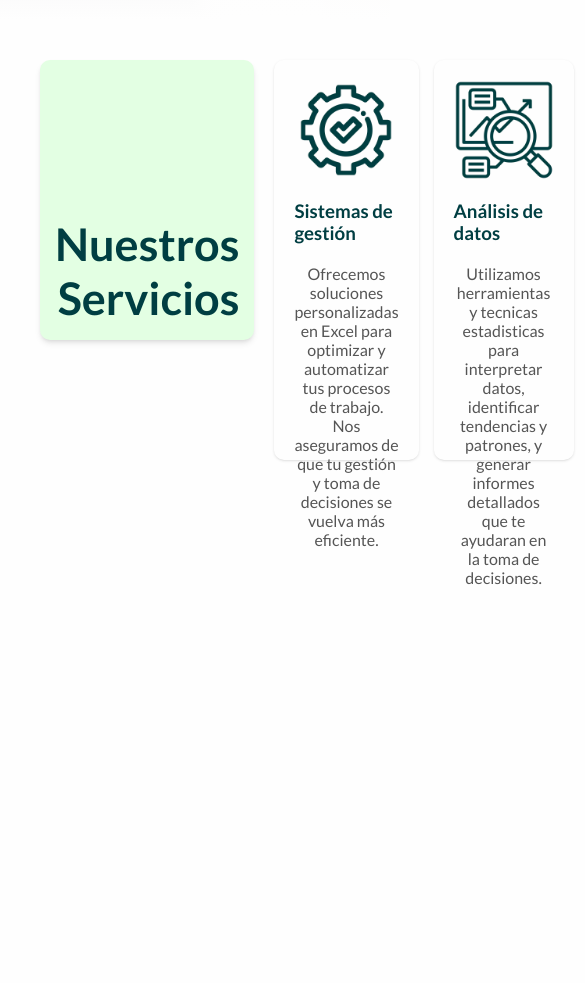
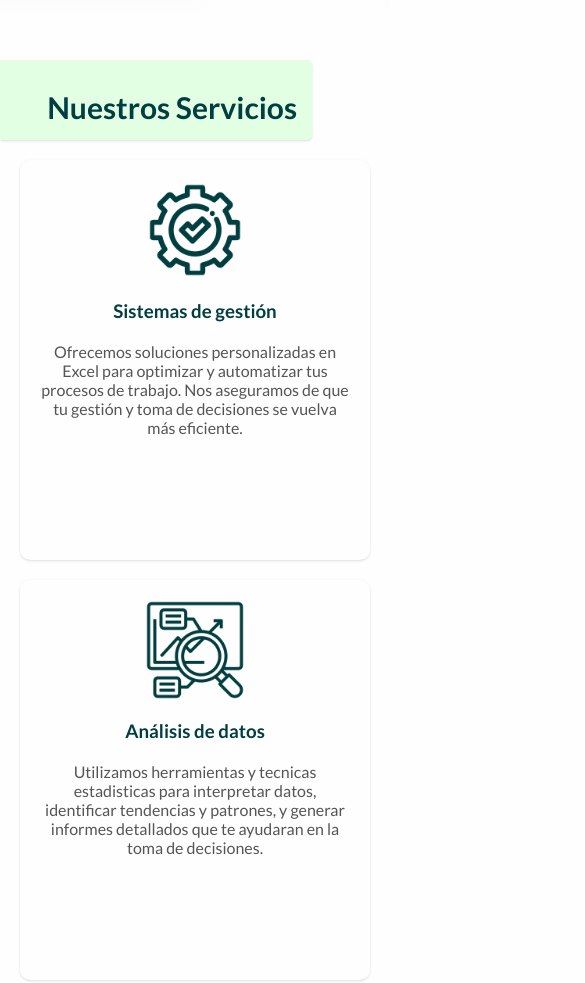
Before and after one commit to TobiasMolinero/matob-astro, an Astro site: page / in a window 390 px wide. Shown: the part 884-1867 px from the top of the page, 585 px wide, since content can reach past the window. Before the commit the page ends 1493 px from the top, so only its background shows below. Built offline with nearby package versions, Linux system fonts and the light colour scheme; Astro itself is replaced by a stand-in of ours.

Commit message:
Seccion servicios terminada

```diff
--- a/src/components/Services.astro
+++ b/src/components/Services.astro
@@ -27,7 +27,7 @@ import { TitleCard, ServiceCard, icon_gear, icon_analisis, icon_web } from '@lib
 
 <style>
     .services{
-        padding: 40px;
+        padding: 20px;
         display: flex;
         column-gap: 20px;
     }
@@ -38,5 +38,19 @@ import { TitleCard, ServiceCard, icon_gear, icon_analisis, icon_web } from '@lib
         column-gap: 15px;
     }
 
+    @media screen and (max-width: 1023px){
+        .services{
+            padding: 40px 0;
+            flex-direction: column;
+            row-gap: 20px
+        }
+
+        .cards{
+            padding: 0 20px;
+            display: flex;
+            flex-wrap: wrap;
+            row-gap: 20px;
+        }
+    }
 
 </style>
--- a/src/lib/cards/ServiceCard.astro
+++ b/src/lib/cards/ServiceCard.astro
@@ -42,4 +42,11 @@ const { title, src, alt, text } = Astro.props
         text-align: center;
     }
 
+    @media screen and (max-width: 1023px){
+        .card{
+            flex-basis: unset;
+            width: 300px;
+        }
+    }
+
 </style>
--- a/src/lib/cards/TitleCard.astro
+++ b/src/lib/cards/TitleCard.astro
@@ -21,7 +21,7 @@ const { title, side } = Astro.props
         align-items: end;
         padding: 15px;
         border-radius: 10px;
-        box-shadow: var(--shadow-md);
+        box-shadow: var(--shadow);
     }
 
     .title{
@@ -31,4 +31,23 @@ const { title, side } = Astro.props
     }
     .left{text-align: end;}
     .right{text-align: start}
+
+
+    @media screen and (max-width: 1023px){
+        .container{
+            height: 80px;
+            width: 60%;
+            border-radius: 0 5px 5px 0;
+        }
+
+        .title{
+            font-size: 30px;
+        }
+    }
+
+    @media screen and (max-width: 600px) {
+        .container{
+            width: 80%;
+        }
+    }
 </style>
```
